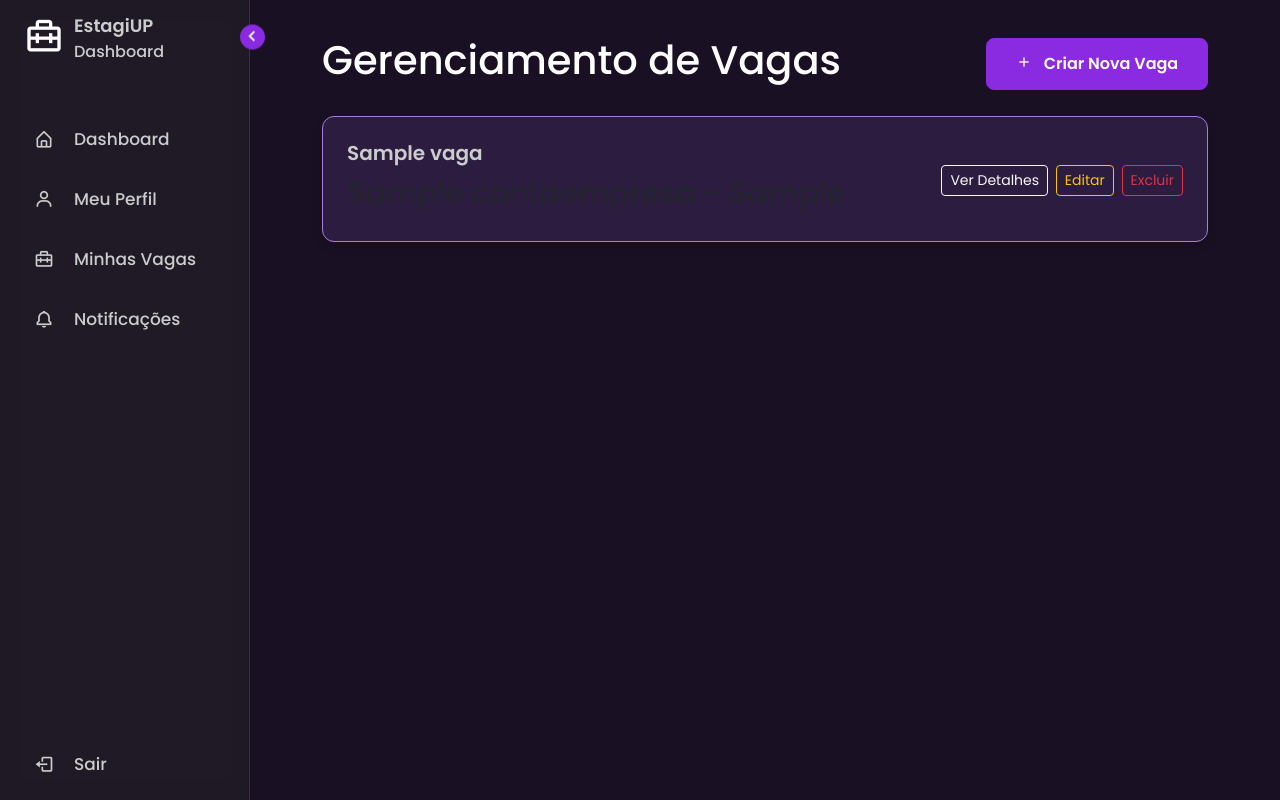
After one commit to nunesguilr/estagiup, a Django app: page /vagas/ in a window 1280 px wide. The commit adds this page. Run offline with Django 4.2, Linux system fonts and the light colour scheme; tables that the repository leaves empty hold one stand-in row (values such as "Sample post"); some libraries are stand-ins or nearby versions.

Commit message:
- Corriji Problemas no Sidebar - Corriji Problemas no Dashboard Principal - Criei o template de minhas vagas

```diff
--- a/estagiup/estagiup/urls.py
+++ b/estagiup/estagiup/urls.py
@@ -13,5 +13,5 @@ urlpatterns = [
     path('notificacoes/', include('notificacoes.urls')),
 
     path('', views.index, name='home'),
-     path('dashboard/', views.dashboard_view, name='dashboard'),
+    path('dashboard/', views.dashboard_view, name='dashboard'),
 ]
--- a/estagiup/static/meucss/_sidebar.css
+++ b/estagiup/static/meucss/_sidebar.css
@@ -66,7 +66,6 @@ body {
     transition: var(--tran-04);
 }
 
-/* ===== Reusable code - Here ===== */
 .sidebar li {
     height: 50px;
     list-style: none;
@@ -115,14 +114,10 @@ body {
 .sidebar.close .text {
     opacity: 0;
     pointer-events: none;
-    /* Impede que o texto invisível bloqueie o clique no ícone */
 }
 
 /* Garante que o link inteiro permaneça um alvo clicável */
 .sidebar li a {
-    list-style: none;
-    height: 100%;
-    background-color: transparent;
     display: flex;
     align-items: center;
     height: 100%;
@@ -130,6 +125,10 @@ body {
     border-radius: 6px;
     text-decoration: none;
     transition: var(--tran-03);
+}
+
+.sidebar li a ol, ul {
+  padding-left: 0rem;
 }
 
 /* =========================== */
@@ -175,7 +174,7 @@ header .image-text .profession {
 .sidebar header .toggle {
   position: absolute;
   top: 50%;
-  right: 10px;
+  right: -30px;
   transform: translateY(-50%) rotate(180deg);
   height: 25px;
   width: 25px;
@@ -219,26 +218,13 @@ header .image-text .profession {
     transition: var(--tran-05);
 }
 
-.sidebar li a {
-    list-style: none;
-    height: 100%;
-    background-color: transparent;
-    display: flex;
-    align-items: center;
-    height: 100%;
-    width: 100%;
-    border-radius: 6px;
-    text-decoration: none;
-    transition: var(--tran-03);
-}
-
 .sidebar li a:hover {
     background-color: var(--primary-color);
 }
 
 .sidebar li a:hover .icon,
 .sidebar li a:hover .text {
-    color: var(--sidebar-color);
+     color: #fff;
 }
 
 .sidebar .menu-bar {
@@ -290,7 +276,6 @@ header .image-text .profession {
     width: calc(100% - 88px);
 }
 
-/* Estilo PADRÃO (Light Mode) para os cards */
 .card-custom {
     background-color: #2c1c40;
     border: 1px solid #a87ddb;
@@ -330,17 +315,3 @@ h2 {
     color: #ffffff;
     /* Texto cinza */
 }
-
-/* =============================================== */
-/* GARANTIA DE FUNCIONAMENTO DOS ÍCONES BOXICONS   */
-/* =============================================== */
-.bx {
-  font-family: "boxicons" !important;
-  font-weight: normal;
-  font-style: normal;
-  font-variant: normal;
-  text-transform: none;
-  line-height: 1;
-  -webkit-font-smoothing: antialiased;
-  -moz-osx-font-smoothing: grayscale;
-}
--- a/estagiup/static/meucss/style.css
+++ b/estagiup/static/meucss/style.css
@@ -4,11 +4,8 @@
 body {
     font-family: 'Inter', sans-serif;
     background-color: #1a1024;
-    /* Fundo principal roxo escuro */
     color: #e0cffc;
-    /* Cor do texto padrão (lilás claro) */
     line-height: 1.6;
-    /* Melhorar legibilidade */
 }
 
 .navbar {
--- a/estagiup/templates/_base_dashboard.html
+++ b/estagiup/templates/_base_dashboard.html
@@ -17,12 +17,6 @@
 
     <script src="https://unpkg.com/scrollreveal"></script>
 
-    <style>
-        body {
-            background-color: #2c1c40;
-            color: #e0cffc;
-        }
-    </style>
 <body class="body">
 
     {% include '_sidebar.html' %}
--- a/estagiup/templates/_navbar.html
+++ b/estagiup/templates/_navbar.html
@@ -11,7 +11,7 @@
                         <a class="nav-link active" aria-current="page" href="{% url 'home' %}">Home</a>
                     </li>
                     <li class="nav-item">
-                        <a class="nav-link" href="{% url 'vaga_list' %}">Vagas</a>
+                        <a class="nav-link" href="{% url 'vagas:vaga_list' %}">Vagas</a>
                     </li>
                     <li class="nav-item">
                         <a class="nav-link" href="#">Empresas</a>
--- a/estagiup/templates/_sidebar.html
+++ b/estagiup/templates/_sidebar.html
@@ -4,7 +4,6 @@
             <span class="image">
                 <i class='bx bx-briefcase-alt-2' style="font-size: 40px; color: #fff;"></i>
             </span>
-
             <div class="text logo-text">
                 <span class="name">EstagiUP</span>
                 <span class="profession">Dashboard</span>
@@ -18,7 +17,7 @@
         <div class="menu">
             <ul class="menu-links">
                 <li class="nav-link">
-                    <a href="#">
+                    <a href="{% url 'dashboard' %}">
                         <i class='bx bx-home-alt icon'></i>
                         <span class="text nav-text">Dashboard</span>
                     </a>
@@ -32,7 +31,7 @@
                 </li>
 
                 <li class="nav-link">
-                    <a href="#">
+                    <a href="{% url 'vagas:vaga_list' %}">
                         <i class='bx bx-briefcase-alt-2 icon'></i>
                         <span class="text nav-text">Minhas Vagas</span>
                     </a>
--- /dev/null
+++ b/estagiup/templates/vagas/vaga_list.html
@@ -0,0 +1,46 @@
+{% extends '_base_dashboard.html' %}
+{% load static %}
+
+{% block title %}Gerenciar Vagas{% endblock %}
+
+{% block content %}
+<div class="container-fluid py-4">
+
+    <div class="d-flex justify-content-between align-items-center mb-4">
+        <h1 class="text-white">Gerenciamento de Vagas</h1>
+        <a href="#" class="btn btn-primary-custom">
+            <i class='bx bx-plus icon' style="min-width: auto; margin-right: 0.5rem;"></i>
+            Criar Nova Vaga
+        </a>
+    </div>
+
+    <div class="row g-4">
+        {% for vaga in vagas %}
+            <div class="col-12">
+                <div class="card-custom">
+                    <div class="card-body d-flex justify-content-between align-items-center">
+                        <div>
+                            <h5 class="card-title mb-1">{{ vaga.titulo }}</h5>
+                            <p class="card-text text-muted mb-0">{{ vaga.empresa }} - {{ vaga.localizacao }}</p>
+                        </div>
+                        <div>
+                            <a href="#" class="btn btn-outline-light btn-sm">Ver Detalhes</a>
+                            <a href="#" class="btn btn-outline-warning btn-sm">Editar</a>
+                            <a href="#" class="btn btn-outline-danger btn-sm">Excluir</a>
+                        </div>
+                    </div>
+                </div>
+            </div>
+        {% empty %}
+            <div class="col-12">
+                <div class="card-custom text-center">
+                    <div class="card-body">
+                        <p class="mb-0">Nenhuma vaga cadastrada no sistema ainda.</p>
+                    </div>
+                </div>
+            </div>
+        {% endfor %}
+    </div>
+
+</div>
+{% endblock %}
--- a/estagiup/vagas/urls.py
+++ b/estagiup/vagas/urls.py
@@ -1,5 +1,7 @@
 from django.urls import path
 from . import views
+
+app_name = 'vagas'  # Define um "nome de família" para essas URLs
 
 urlpatterns = [
     path('', views.vaga_list, name='vaga_list'),
--- a/estagiup/vagas/views.py
+++ b/estagiup/vagas/views.py
@@ -7,6 +7,9 @@ from .forms import VagaForm
 def vaga_list(request):
     vagas = Vaga.objects.all()
     return render(request, 'vagas/vaga_list.html', {'vagas': vagas})
+
+    context = {}
+    return render(request, 'vagas/vaga_list.html', context)
 
 def vaga_detail(request, pk):
     vaga = get_object_or_404(Vaga, pk=pk)
```
Also changed, not shown: estagiup/db.sqlite3, estagiup/templates/contas/dashboard_contas.html (added).
